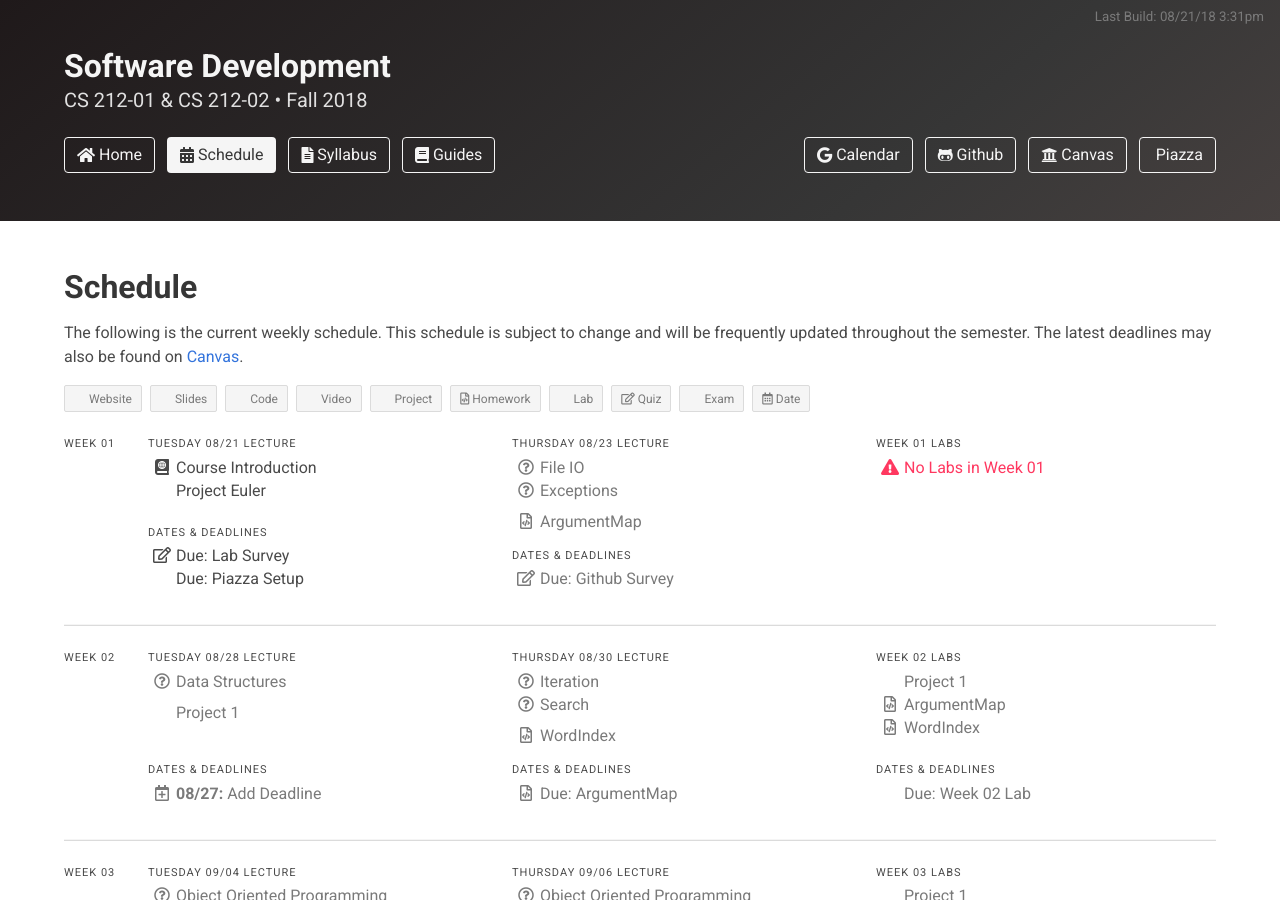
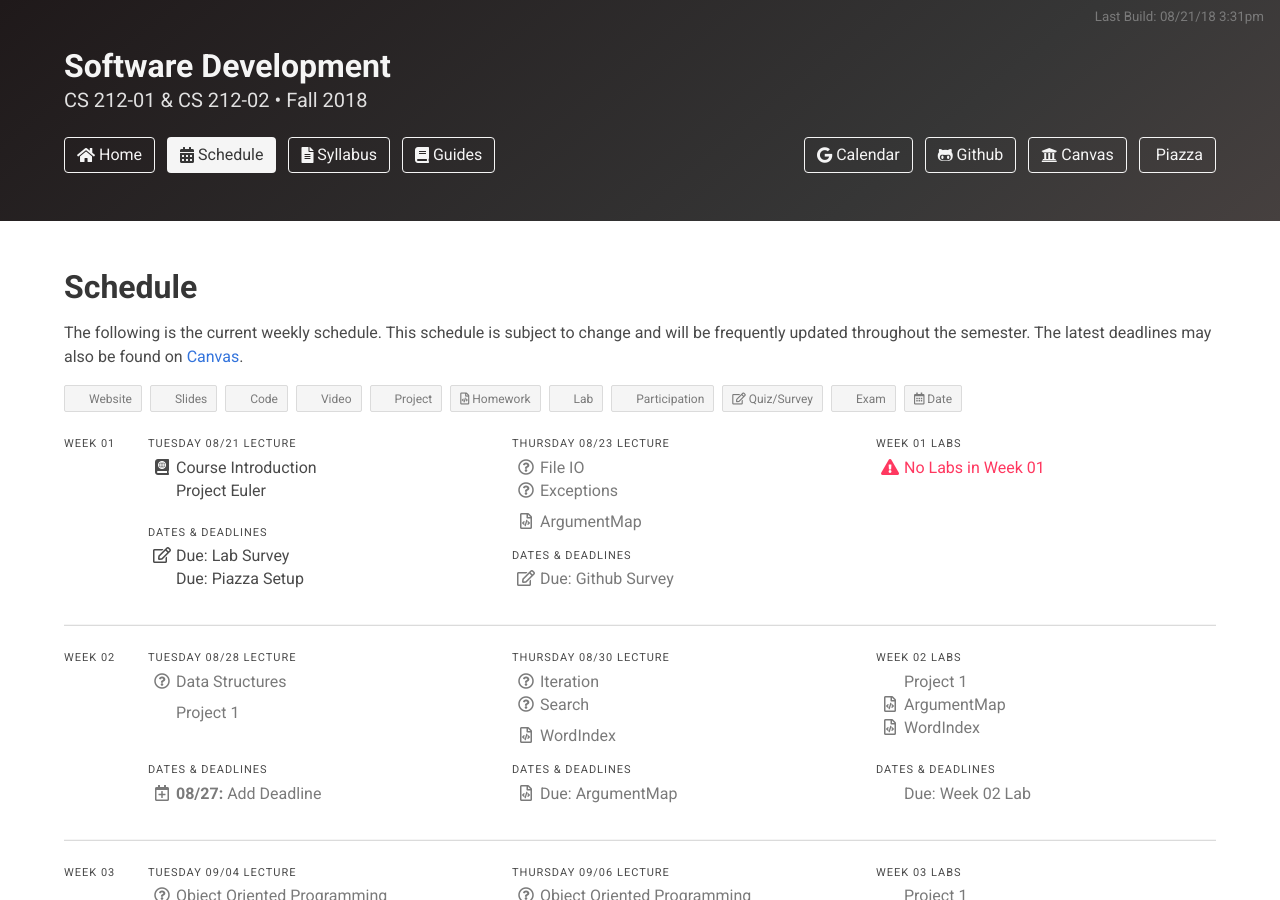
Before and after one commit to usf-cs212-fall2018/usf-cs212-fall2018.github.io, a Jekyll site: the page built from schedule.html, in a window 1280 px wide and 900 px high. Built offline with Jekyll 4.4.1, drawn with Linux system fonts in a browser that asks for light colours; nearby versions of some CDN libraries.

Commit message:
Adding participation icon.

```diff
--- a/schedule.html
+++ b/schedule.html
@@ -16,7 +16,8 @@ layout: default
 <span class="button is-small is-static"><i class="far fa-project-diagram"></i>&nbsp;Project</span>
 <span class="button is-small is-static"><i class="far fa-file-code"></i>&nbsp;Homework</span>
 <span class="button is-small is-static"><i class="far fa-laptop-code"></i>&nbsp;Lab</span>
-<span class="button is-small is-static"><i class="far fa-edit"></i>&nbsp;Quiz</span>
+<span class="button is-small is-static"><i class="far fa-user-friends"></i>&nbsp;Participation</span>
+<span class="button is-small is-static"><i class="far fa-edit"></i>&nbsp;Quiz/Survey</span>
 <span class="button is-small is-static"><i class="far fa-tasks"></i>&nbsp;Exam</span>
 <span class="button is-small is-static"><i class="far fa-calendar-alt"></i>&nbsp;Date</span>
 </div>
```
